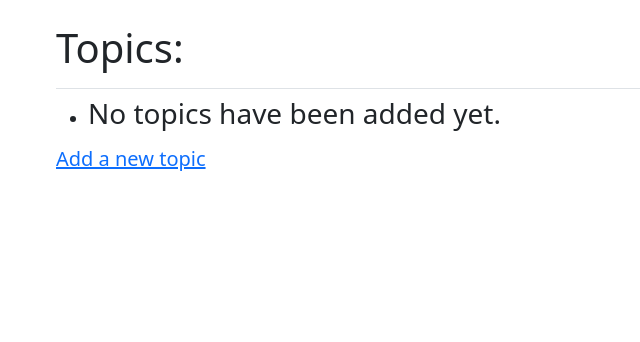
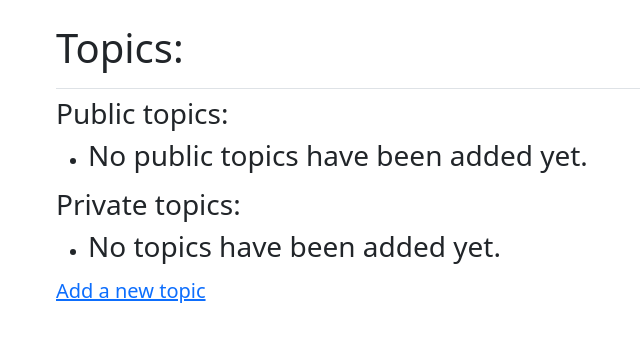
Before and after one commit to ButDm/learnlogs, a Django app: page /topics/ in a window 1280 px wide. Shown: the part 58-400 px from the top of the page, without its empty margins (26-666 px from the left). Run offline with Django 4.2, Linux system fonts and the light colour scheme; the visitor is signed in with stand-in values (Sample User, id 1); data that the repository does not hold is empty; some libraries are stand-ins or nearby versions.

Commit message:
Add public topics and public entries.

```diff
--- a/learning_logs/forms.py
+++ b/learning_logs/forms.py
@@ -11,6 +11,7 @@ class TopicForm(forms.ModelForm):
         model = Topic
         fields = ['text']
         labels = {'text': 'Topic'}
+        public = forms.BooleanField(required=False)
 
 
 class EntryForm(forms.ModelForm):
--- a/learning_logs/models.py
+++ b/learning_logs/models.py
@@ -11,6 +11,7 @@ class Topic(models.Model):
     text = models.CharField(max_length=200)
     date_added = models.DateTimeField(auto_now_add=True)
     owner = models.ForeignKey(User, on_delete=models.CASCADE)
+    public = models.BooleanField(default=False)
 
     def __str__(self):
         """Возвращает строковое представление модели."""
@@ -23,6 +24,7 @@ class Entry(models.Model):
     topic = models.ForeignKey(Topic, on_delete=models.CASCADE)
     text = models.TextField()
     date_added = models.DateTimeField(auto_now_add=True)
+    owner = models.ForeignKey(User, on_delete=models.CASCADE)
 
     class Meta:
         """"""
--- a/learning_logs/templates/learning_logs/base.html
+++ b/learning_logs/templates/learning_logs/base.html
@@ -6,7 +6,7 @@
     <meta charset="utf-8">
     <meta name="viewport" content="width=device-width, initial-scale=1,
       shrink-to-fit=no">
-    <title>Learning Log</title>
+    <title><a href="{% url 'learning_logs:index' %}"></a>Learning Log</title>
 
     {% bootstrap_css %}
     {% bootstrap_javascript %}
@@ -24,8 +24,13 @@
       <div class="collapse navbar-collapse" id="navbarCollapse">
         <ul class="navbar-nav mr-auto">
           <li class="nav-item">
-            <a class="nav-link" href="{% url 'learning_logs:topics'%}">
+            {% if user.is_authenticated %}
+              <a class="nav-link" href="{% url 'learning_logs:topics'%}">
                 Topics</a></li>
+            {% else %}
+              <a class="nav-link" href="{% url 'learning_logs:public_topics'%}">
+                Public Topics</a></li>
+            {% endif %}
         </ul>
       </div>
       <ul class="navbar-nav ml-auto">
--- a/learning_logs/templates/learning_logs/index.html
+++ b/learning_logs/templates/learning_logs/index.html
@@ -8,6 +8,10 @@
        topics you're learning about. Whenever you learn something new
        about a topic, make an entry summarizing what you've learned.</p>
 
+    <p>
+      <a href="{% url 'learning_logs:extra_info' %}">Show extra info.</a>
+    </p>
+
     <a class="btn btn-lg btn-primary" href="{% url 'users:register' %}"
        role="button">Register &raquo;</a>
   </div>
--- a/learning_logs/templates/learning_logs/topic.html
+++ b/learning_logs/templates/learning_logs/topic.html
@@ -18,7 +18,7 @@
       <h5 class="card-header">
         {{ entry.date_added|date:'M d, Y H:i' }}
         <small><a href="{% url 'learning_logs:edit_entry' entry.id %}">
-            edit entry</a></small>
+          edit entry</a></small>
       </h5>
       <div class="card-body">
         {{ entry.text|linebreaks }}
--- a/learning_logs/templates/learning_logs/topics.html
+++ b/learning_logs/templates/learning_logs/topics.html
@@ -5,12 +5,32 @@
 {% endblock page_header %}
 
 {% block content %}
-
+  <h3>Public topics:</h3>
+  <ul>
+    {% for topic in public_topics %}
+      {% if topic.public == True %}
+        <li><h3>
+          <a href="{% url 'learning_logs:public_topic' topic.id %}">{{ topic }}</a>
+          </h3>
+            <a>(public topic was created by user: {{ topic.owner }}.)</a>
+        </li>
+      {% endif %}
+    {% empty %}
+      <li><h3>No public topics have been added yet.</h3></li>
+    {% endfor %}
+  </ul>
+  <h3>Private topics:</h3>
   <ul>
     {% for topic in topics %}
-      <li><h3>
-        <a href="{% url 'learning_logs:topic' topic.id %}">{{ topic }}</a>
-      </h3></li>
+      {% if topic.public == True %}
+        <li><h3>
+          <a href="{% url 'learning_logs:topic' topic.id %}">{{ topic }}</a>
+          </h3></li>
+      {% else %}
+        <li><h3>
+          <a href="{% url 'learning_logs:topic' topic.id %}">{{ topic }}</a>
+        </h3></li>
+      {% endif %}
     {% empty %}
       <li><h3>No topics have been added yet.</h3></li>
     {% endfor %}
--- a/learning_logs/urls.py
+++ b/learning_logs/urls.py
@@ -9,10 +9,17 @@ urlpatterns = [
     path('', views.index, name='index'),
     # Страница приветствия
     path('greet/', views.greet, name='greet'),
+    # Страница с дополнительной информацией
+    path('extra_info/', views.extra_info, name='extra_info'),
     # Страница со списком всех тем.
     path('topics/', views.topics, name='topics'),
+    # Страница со списком всех тем.
+    path('public_topics/', views.public_topics, name='public_topics'),
     # Страница с подробной информацией по отдельной теме
     path('topics/<int:topic_id>/', views.topic, name='topic'),
+    # Страница с подробной информацией по отдельной теме
+    path('public_topics/<int:topic_id>/', views.public_topic,
+            name='public_topic'),
     # Страница для добавления новой темы
     path('new_topic/', views.new_topic, name='new_topic'),
     # Страница для добавления новой записи.
--- a/learning_logs/views.py
+++ b/learning_logs/views.py
@@ -18,13 +18,25 @@ def greet(request):
     return render(request, 'learning_logs/greet.html')
 
 
+def extra_info(request):
+    """Домашняя страница приложения Learning Log"""
+    return render(request, 'learning_logs/extra_info.html')
+
+
 @login_required
 def topics(request):
     """Выводит список тем."""
+    public_topics = Topic.objects.filter(public=True).order_by('date_added')
     topics = Topic.objects.filter(owner=request.user).order_by('date_added')
-#    topics = Topic.objects.order_by('date_added')
-    context = {'topics': topics}
+    context = {'topics': topics, 'public_topics': public_topics}
     return render(request, 'learning_logs/topics.html', context)
+
+
+def public_topics(request):
+    """Выводит список тем."""
+    public_topics = Topic.objects.filter(public=True).order_by('date_added')
+    context = {'public_topics': public_topics}
+    return render(request, 'learning_logs/public_topics.html', context)
 
 
 @login_required
@@ -33,11 +45,20 @@ def topic(request, topic_id):
     topic = get_object_or_404(Topic, id=topic_id)
     # Проверка того, что тема принадлежит текущему пользователю.
     check_topic_onwer(request, topic)
-#    if topic.owner != request.user:
-#        raise Http404
     entries = topic.entry_set.order_by('-date_added')
     context = {'topic': topic, 'entries': entries}
     return render(request, 'learning_logs/topic.html', context)
+
+
+def public_topic(request, topic_id):
+    """Выводит одну тему и все ее записи."""
+    print(111)
+    topic = get_object_or_404(Topic, id=topic_id)
+    # Проверка того, что тема принадлежит текущему пользователю.
+    check_topic_public(topic)
+    entries = topic.entry_set.order_by('-date_added')
+    context = {'topic': topic, 'entries': entries}
+    return render(request, 'learning_logs/public_topic.html', context)
 
 
 @login_required
@@ -52,8 +73,11 @@ def new_topic(request):
         if form.is_valid():
             new_topic = form.save(commit=False)
             new_topic.owner = request.user
+            if request.POST["public"]:
+                # Checkbox was checked
+                new_topic.public = request.POST.get("public")
             new_topic.save()
-#            form.save()
+
             return redirect('learning_logs:topics')
 
     # Вывести пустую или недействительную форму.
@@ -64,10 +88,8 @@ def new_topic(request):
 @login_required
 def new_entry(request, topic_id):
     """Создаёт новую запись."""
-    topic = Topic.objects.get(id=topic_id)
+    topic = get_object_or_404(Topic, id=topic_id)
     check_topic_onwer(request, topic)
-#    if topic.owner != request.user:
-#        raise Http404
     if request.method != 'POST':
         # Данные не отправлялись; создается пустая форма.
         form = EntryForm()
@@ -77,8 +99,13 @@ def new_entry(request, topic_id):
         if form.is_valid():
             new_entry = form.save(commit=False)
             new_entry.topic = topic
+            new_entry.owner = request.user
             new_entry.save()
-            return redirect('learning_logs:topic', topic_id=topic_id)
+            if topic.owner == new_entry.owner and not topic.public:
+                return redirect('learning_logs:topic', topic_id=topic.id)
+            else:
+                return redirect('learning_logs:public_topic',
+                                topic_id=topic.id)
     # Вывести пустую или недействительную фоаму.
     context = {'topic': topic, 'form': form}
     return render(request, 'learning_logs/new_entry.html', context)
@@ -87,11 +114,9 @@ def new_entry(request, topic_id):
 @login_required
 def edit_entry(request, entry_id):
     """Редактирует существующую запись."""
-    entry = Entry.objects.get(id=entry_id)
+    entry = get_object_or_404(Entry, id=entry_id)
     topic = entry.topic
     check_topic_onwer(request, topic)
-#    if topic.owner != request.user:
-#        raise Http404
     if request.method != 'POST':
         # Исходный запрос; форма заполняется данными текущей записи.
         form = EntryForm(instance=entry)
@@ -100,7 +125,11 @@ def edit_entry(request, entry_id):
         form = EntryForm(instance=entry, data=request.POST)
         if form.is_valid():
             form.save()
-            return redirect('learning_logs:topic', topic_id=topic.id)
+            if topic.owner == entry.owner and not topic.public:
+                return redirect('learning_logs:topic', topic_id=topic.id)
+            else:
+                return redirect('learning_logs:public_topic',
+                                topic_id=topic.id)
 
     context = {'entry': entry, 'topic': topic, 'form': form}
     return render(request, 'learning_logs/edit_entry.html', context)
@@ -108,4 +137,10 @@ def edit_entry(request, entry_id):
 
 def check_topic_onwer(request, topic):
     if topic.owner != request.user:
+        if topic.public is not True:
+            raise Http404
+
+
+def check_topic_public(topic):
+    if topic.public is not True:
         raise Http404
```
Also changed, not shown: learning_logs/templates/learning_logs/new_topic.html (+9 -0 lines).
